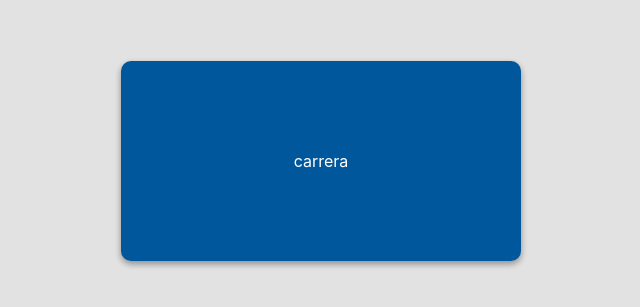
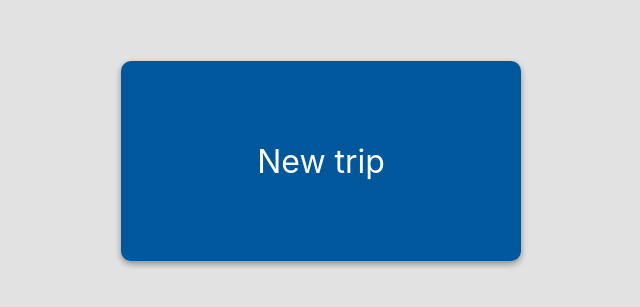
Before and after one commit to BRIKEV/location-tracker, a React (Vite) app: page / in a window 1280 px wide. Shown: the part 239-546 px from the top of the page, without its empty margins (319-959 px from the left). Built offline with nearby package versions, Linux system fonts and the light colour scheme.

Commit message:
fix: missing locales and card style

```diff
--- a/src/components/Card/Card.model.ts
+++ b/src/components/Card/Card.model.ts
@@ -1,4 +1,5 @@
 export interface CardProps {
   children: React.ReactNode
   link: string
+  type?: 'secondary'
 }
--- a/src/components/Card/Card.module.scss
+++ b/src/components/Card/Card.module.scss
@@ -11,6 +11,7 @@
   background: $Primary;
   color: $PText;
   display: flex;
+  font-size: 2rem;
   justify-content: center;
   align-items: center;
   border-radius: 10px;
@@ -18,4 +19,7 @@
   &:hover {
     background-color: darken($Primary, 5);
   }
+  &.secondary {
+    background-color: $Secondary;
+  }
 }
--- a/src/components/Card/Card.tsx
+++ b/src/components/Card/Card.tsx
@@ -2,9 +2,9 @@ import { Link } from 'react-router-dom';
 import { CardProps } from './Card.model';
 import style from './Card.module.scss';
 
-const Card = ({ children, link }: CardProps) => (
+const Card = ({ children, link, type }: CardProps) => (
   <Link className={style.link} to={link}>
-    <div className={style.card}>
+    <div className={`${style.card} ${type ? style[type] : ''}`}>
       {children}
     </div>
   </Link>
--- a/src/locales/en.json
+++ b/src/locales/en.json
@@ -3,5 +3,12 @@
     "cancel": "cancel",
     "save": "save",
     "title": "Add price"
+  },
+  "home": {
+    "run": "New trip"
+  },
+  "trip": {
+    "cancel": "cancel",
+    "end": "End trip"
   }
 }
--- a/src/locales/es.json
+++ b/src/locales/es.json
@@ -3,5 +3,12 @@
     "cancel": "cancelar",
     "save": "guardar",
     "title": "Añade el precio"
+  },
+  "home": {
+    "run": "Nueva Carrera"
+  },
+  "trip": {
+    "cancel": "Cancelar",
+    "end": "Finalizar"
   }
 }
--- a/src/pages/Home/Home.tsx
+++ b/src/pages/Home/Home.tsx
@@ -1,13 +1,17 @@
+import { useTranslation } from 'react-i18next';
 import { ROUTES } from '../../constants';
 import Card from '../../components/Card';
 import Main from '../../layouts/Main';
 
-const Home = () => (
-  <Main>
-    <Card link={ROUTES.TRIP}>
-      carrera
-    </Card>
-  </Main>
-);
+const Home = () => {
+  const { t } = useTranslation();
+  return (
+    <Main>
+      <Card link={ROUTES.TRIP}>
+        {t('home.run', 'Carrera')}
+      </Card>
+    </Main>
+  );
+};
 
 export default Home;
--- a/src/pages/Trip/Trip.tsx
+++ b/src/pages/Trip/Trip.tsx
@@ -1,17 +1,21 @@
+import { useTranslation } from 'react-i18next';
 import { ROUTES } from '../../constants';
 import Card from '../../components/Card';
 import Main from '../../layouts/Main';
 
-const Trip = () => (
+const Trip = () => {
+  const { t } = useTranslation();
+  return (
     <Main>
       <Card link={ROUTES.END_TRIP}>
-      Finalizar
+        {t('trip.end', 'Finalizar')}
       </Card>
       <hr />
-    <Card link={ROUTES.HOME}>
-      cancelar
+      <Card type='secondary' link={ROUTES.HOME}>
+        {t('trip.cancel', 'cancelar')}
       </Card>
     </Main>
   );
+};
 
 export default Trip;
```
Lines whose indentation alone changed are shown as unchanged.
